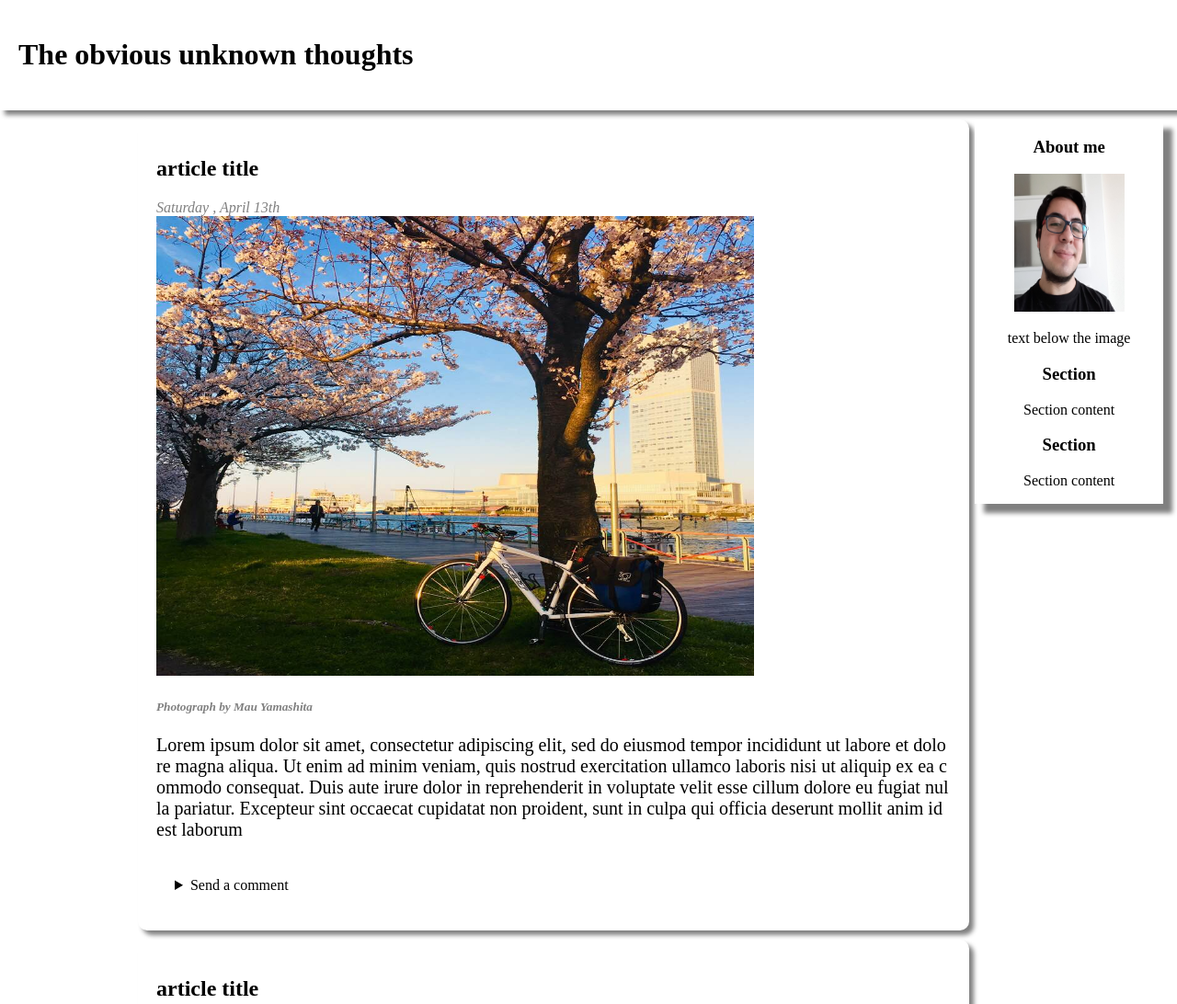
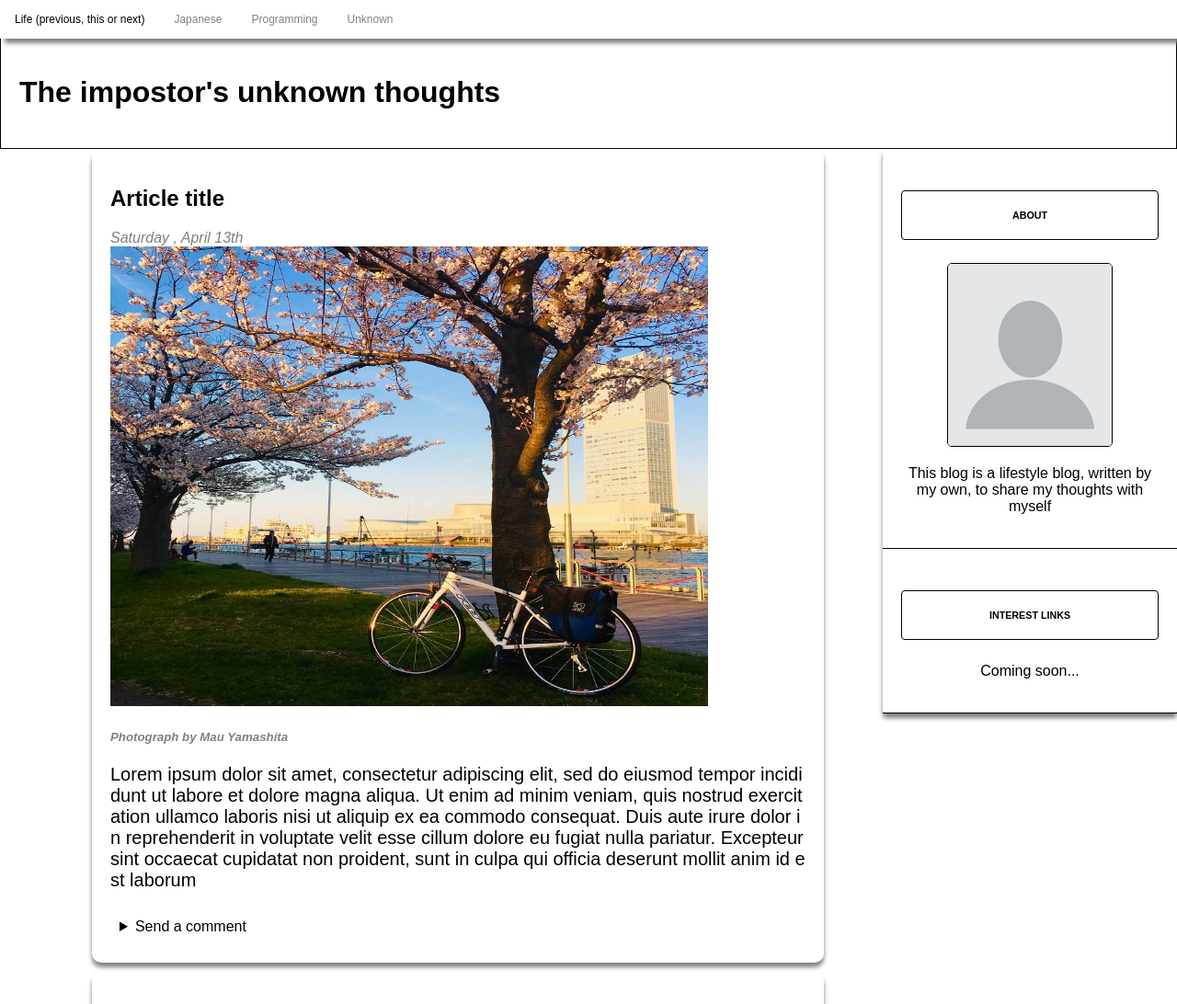
Before and after one commit to campos-pablo-fg/campos-pablo-fg.github.io, a plain HTML site: page index.html in a window 1280 px wide. Shown: the top 1092 px of the page at 92% size. Drawn offline with Linux system fonts and the light colour scheme.

Commit message:
style update

```diff
--- a/index.html
+++ b/index.html
@@ -7,11 +7,19 @@
 	</head>
 	<body>
 		<header>
-			<h1>The obvious unknown thoughts</h1>
+			<h1>The impostor's unknown thoughts</h1>
 		</header>
+		<nav>
+			<ul>
+				<li><a href="#">Life (previous, this or next)</a></li>
+				<li><a href="#">Japanese</a></li>
+				<li><a href="#">Programming</a></li>
+				<li><a href="#">Unknown</a></li>
+			</ul>
+		</nav>
 		<main>
 			<article>
-				<h1>article title</h1>
+				<h1>Article title</h1>
 				<time datetime = '2019-04-13' 11:31>Saturday , April 13th</time><br>
 				<img src="article1.jpg"><h5>Photograph by Mau Yamashita</h5></img>
 				<p>Lorem ipsum dolor sit amet, consectetur adipiscing elit, sed do eiusmod tempor incididunt ut labore et dolore magna aliqua. Ut enim ad minim veniam, quis nostrud exercitation ullamco laboris nisi ut aliquip ex ea commodo consequat. Duis aute irure dolor in reprehenderit in voluptate velit esse cillum dolore eu fugiat nulla pariatur. Excepteur sint occaecat cupidatat non proident, sunt in culpa qui officia deserunt mollit anim id est laborum</p>
@@ -24,8 +32,9 @@
 					</form>
 				</details>
 			</article>
+
 			<article>
-				<h1>article title</h1>
+				<h1>Article title</h1>
 				<time datetime = '2019-04-13' 11:31>Saturday , April 13th</time>
 				<p> Content of the post </p>
 				<details>
@@ -38,7 +47,7 @@
 				</details>
 			</article>
 			<article>
-				<h1>article title</h1>
+				<h1>Article title</h1>
 				<time datetime = '2019-04-13' 11:31>Saturday , April 13th</time>
 				<p> Content of the post </p>
 				<details>
@@ -51,7 +60,7 @@
 				</details>
 			</article>
 			<article>
-				<h1>article title</h1>
+				<h1>Article title</h1>
 				<time datetime = '2019-04-13' 11:31>Saturday , April 13th</time>
 				<p> Content of the post </p>
 				<details>
@@ -63,22 +72,21 @@
 					</form>
 				</details>
 			</article>
+
 		</main>
 		<aside>
-			<section>
-				<h1>About me</h1>
-				<img src="profile.jpg" alt="Smiley face"/>
-				<p>	text below the image</p>
-			</section>
-			<section>
-				<h1>Section</h1>
-				<p>	Section content </p>
-			</section>
-			<section>
-				<h1>Section</h1>
-				<p>	Section content </p>
-			</section>
-		</aside>
+				<section>
+					<h6>ABOUT</h6>
+					<img src="profile.png">
+					<p>This blog is a lifestyle blog, written by my own, to share my thoughts with myself</p>
+				</section>
+				<section>
+					<h6>INTEREST LINKS</h6>
+					<p>Coming soon...</p>
+
+				</section>
+			</aside>
+
 
 		<footer>
 			<p>© 2019 - 2019 The obvious unknown thoughts. All Rights Reserved. All photos taken by Pablo Campos, unless otherwise noted. If you'd like to share, please send a note asking permission.</p>
--- a/style.css
+++ b/style.css
@@ -1,33 +1,75 @@
 *{
 box-sizing: border-box;
+font-family: Arial, Helvetica, sans-serif;
 }
 body {
   margin: 0;
   background-color: white;
   padding: 0px;
+
 }
 header{
 	padding: 20px;
+	padding-top: 60px;
 	text-align: left;
 	background-color: white;
-	border: 0px solid;
-	box-shadow: 5px 5px 5px grey;
+	border: 1px solid;
+}
+ul {
+  list-style-type: none;
+  margin: 0;
+  padding: 0;
+  overflow: hidden;
+  position: fixed;
+  top: 0;
+  width: 100%;
+  background-color: white;
+  box-shadow: 5px 5px 5px grey;
+}
+
+li {
+  float: left;
+}
+
+li a {
+  display: block;
+  color: grey;
+  text-align: center;
+  font-size: 12px;
+  padding: 14px 16px;
+  text-decoration: none;
+}
+
+li a:hover:not(.active) {
+  color: black;
+}
+
+.active {
+  background-color: #4CAF50;
 }
 main{
-	padding-top: 10px;
-	padding-left: 150px;
+	float: left;
+	padding-left: 100px;
+	width: 70%;
 
 }
 article{
-	float: left;
-	width: 80%;
 	padding: 20px;
 	margin-bottom: 10px;
 	background-color: white;
 	color: black;
 	border: 0px solid;
 	border-radius: 10px;
-	box-shadow: 5px 5px 5px grey;
+	box-shadow: 0px 5px 5px grey;
+}
+aside{
+	float: right;
+	width: 25%;
+	text-align: center;
+	background-color: white;
+	border: 0px solid;
+	border-radius: 4px;
+	box-shadow: 0px 5px 5px grey;
 }
 article p{
 	text-align: left;
@@ -51,35 +93,30 @@ h5{
 	font-style: oblique;
 	color: grey;
 }
-aside{
-	margin-right: 15px;
-	position: fixed;
-	right: 0;
-	width: 16%;
-	text-align: center;
-	background-color: white;
-	border: 0px solid;
-	box-shadow: 10px 10px 5px grey;
+section{
+	padding: 20px;
+	border-bottom: 1px solid;
 }
-aside img{
+section h6{
+	padding: 20px;
+	border-radius: 4px;
+	border: 1px solid;
+}
+section img{
 	max-width: 100%;
 	max-height: 100%;
-	height: 150px;
-	width: 120px;
-	border: 0px solid;
+	height: 200px;
+	width: 180px;
+	border: 1px solid;
+	border-radius: 5px;
+}
 
-}
-section{
-	border: 0px solid;
-}
-details{
-	padding: 10px;
-}
 details summary{
 	padding: 10px;
+		text-align: left;
 }
 textarea{
-  width: 30%;
+  width: 100%;
   height: 100px;
   padding: 10px;
   border: 2px solid #ccc;
@@ -97,6 +134,7 @@ input[type=submit]:hover {
   background-color: #45a049;
 }
 footer{
+	bottom: 0;
 	font-size: 12px;
 	clear: left;
 	position: static;
@@ -113,7 +151,7 @@ footer{
   body{
   	padding: 10px;
   }
-  article{
+  main{
   	width: 100%;
   }
   article p{
@@ -127,11 +165,11 @@ footer{
   aside{
   	display: none;
   }
-  textarea{
-  	width: 100%;
-  }
   header{
   	text-align: center;
   	font-size: 12px;
   }
+  li a{
+  	font-size: 10px;
+  }
 }
```
Also changed, not shown: profile.png (added).
